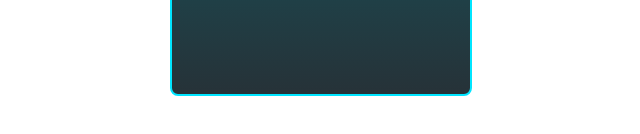
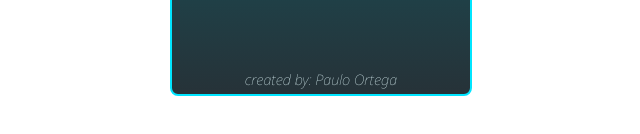
Before and after one commit to paulo011/the-exchange-rate-today, a React (Vite) app: page / in a window 1280 px wide. Shown: the part 478-612 px from the top of the page, without its empty margins (319-959 px from the left). Built offline with nearby package versions, Linux system fonts and the light colour scheme.

Commit message:
refactors headerComponent | creates footerComponent and type props

```diff
--- a/src/App.css
+++ b/src/App.css
@@ -9,7 +9,7 @@
   padding: 5px;
   background: linear-gradient(180deg, #00838F 0%, #263238 100%);
   background-repeat: no-repeat;
-  border: 2.5px solid #00E5FF;
+  border: 2.5px solid var(--medium-light-color);
   border-radius: 8px;
-  color: #E0F7FA;
+  color: var(--light-color);
 }
--- a/src/App.tsx
+++ b/src/App.tsx
@@ -1,9 +1,13 @@
 import './App.css'
-import {HeaderMain} from './components/header/header'
+import {FooterComponent} from './components/footerComponent/footerComponent'
+import {HeaderComponent} from './components/headerComponent/headerComponent'
 
 function App() {
   return(
-    <HeaderMain name={'The exchange rate today'}/>
+    <>
+      <HeaderComponent name={'The exchange rate today'}/>
+      <FooterComponent name={'created by: Paulo Ortega'}/>
+    </>
   )
 
 }
--- /dev/null
+++ b/src/components/footerComponent/footerComponent.tsx
@@ -0,0 +1,8 @@
+import './styles.css';
+import { Props } from '../../types/props';
+
+export const FooterComponent = (props: Props) => {
+  return (
+    <footer>{props.name}</footer>
+  )
+}
--- /dev/null
+++ b/src/components/footerComponent/styles.css
@@ -0,0 +1,5 @@
+footer{
+  font-weight: 100;
+  font-style:italic;
+  font-size: 0.9rem;
+}
--- a/src/components/header/header.tsx
+++ /dev/null
@@ -1,18 +0,0 @@
-import './style.css';
-
-type props = {
-  name: string,
-
-};
-
-export const HeaderMain = (props: props) => {
-  return (
-    <div className='HeaderMainWarp'>
-      <header>
-        <h1 className="HeaderMain">
-        {props.name}
-        </h1>
-      </header>
-    </div>
-  );
-};
--- /dev/null
+++ b/src/components/headerComponent/headerComponent.tsx
@@ -0,0 +1,14 @@
+import './style.css';
+import { Props } from '../../types/props';
+
+export const HeaderComponent = (props: Props) => {
+  return (
+    <div className='HeaderComponentWarp'>
+      <header>
+        <h1 className="HeaderComponent">
+        {props.name}
+        </h1>
+      </header>
+    </div>
+  );
+};
--- a/src/components/header/style.css
+++ b/src/components/headerComponent/style.css
@@ -1,4 +1,4 @@
-.HeaderMainWarp{
+.HeaderComponentWarp{
   border-radius: var(--border-radius);
   background-color: var(--dark-color);
   box-shadow: var(--shadow-box-color);
@@ -6,7 +6,7 @@
   margin-bottom: 1rem;
 }
 
-.HeaderMain{
+.HeaderComponent{
   font-size: 1.4em;
   font-weight: 800;
   text-align: center;
--- /dev/null
+++ b/src/types/props.ts
@@ -0,0 +1,4 @@
+export type Props = {
+  name: string,
+  value: number,
+}
```
